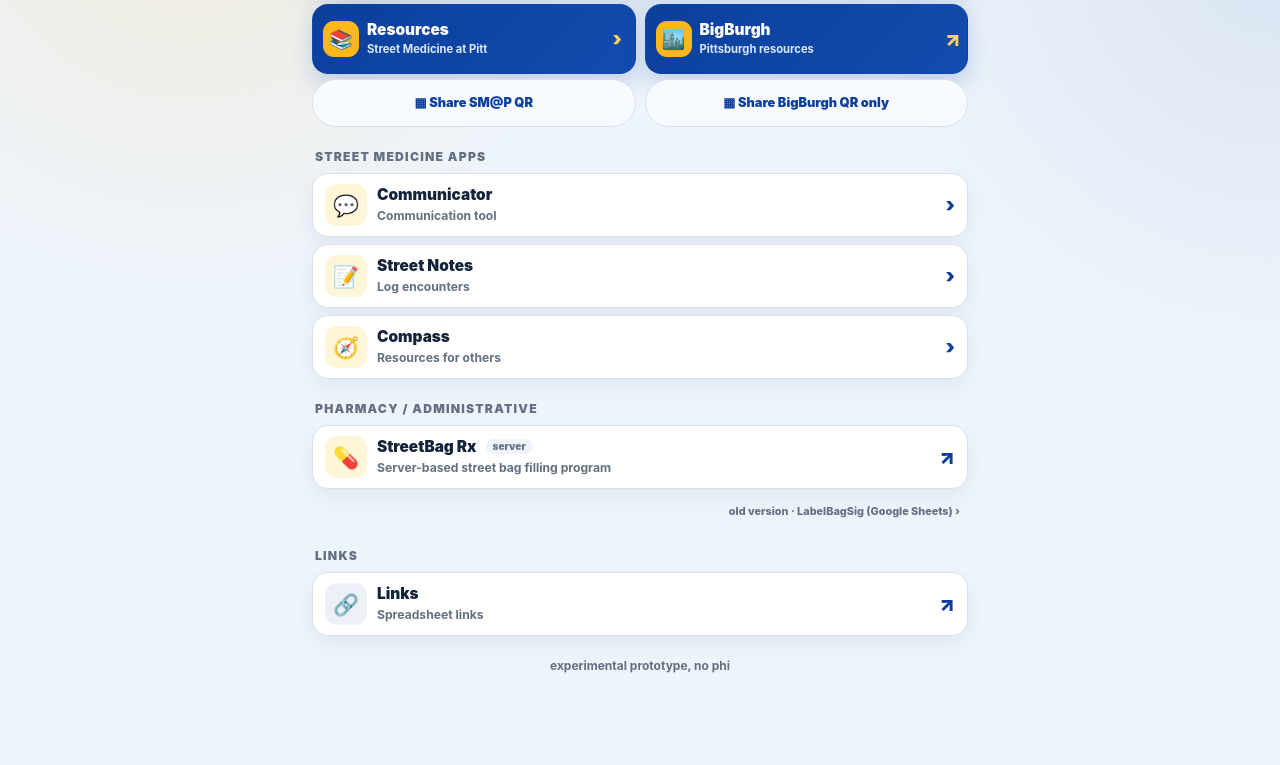
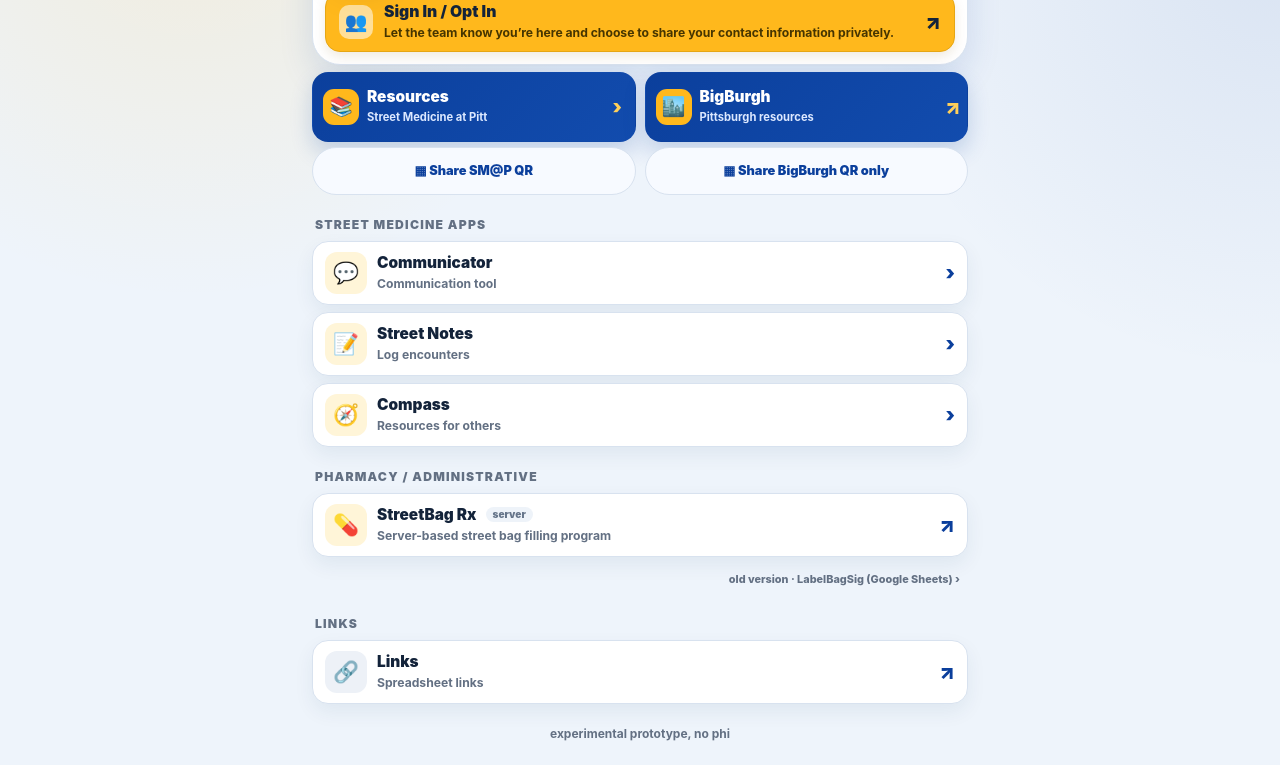
Before and after one commit to DormantOne/streetwise, a plain HTML site: page handbook.html in a window 1280 px wide. Shown: the part 123-888 px from the top of the page. Before the commit the page ends 820 px from the top, so only its background shows below. Drawn offline with nearby package versions, Linux system fonts and the light colour scheme.

Commit message:
Implement contact opt-in feature in handbook
Added a contact opt-in section with a link and styling.

```diff
--- a/handbook.html
+++ b/handbook.html
@@ -320,6 +320,18 @@ h1{margin:3px 0 7px;font-size:clamp(1.7rem,5vw,2.55rem);line-height:1.0;letter-s
   .resourcePair .resourceGroup .icon{width:30px;height:34px}
   .resourceGroup>.bigburghQrBtn{font-size:.68rem}
 }
+
+/* Voluntary contact sharing — full-width header action. */
+.contactOptIn{grid-column:1/-1;display:flex;align-items:center;gap:11px;min-height:58px;margin-top:8px;padding:10px 13px;background:var(--gold);color:var(--ink);border:1px solid #e6a613;border-radius:15px;text-decoration:none;box-shadow:0 5px 12px rgba(132,88,0,.12)}
+.contactOptInIcon{display:grid;place-items:center;flex:0 0 34px;height:34px;border-radius:10px;background:rgba(255,255,255,.55);font-size:1.15rem}
+.contactOptInText{flex:1;min-width:0}
+.contactOptInName{display:block;font-size:.98rem;font-weight:950;line-height:1.15}
+.contactOptInDesc{display:block;margin-top:4px;font-size:.76rem;font-weight:750;line-height:1.3;color:#463500}
+.contactOptInArrow{flex:0 0 auto;font-size:1.25rem;font-weight:950}
+@media (hover:hover){.contactOptIn:hover{background:var(--gold2)}}
+.contactOptIn:active{background:var(--gold2)}
+@media (max-width:620px){.contactOptIn{margin-top:1px;min-height:64px}.contactOptInDesc{font-size:.78rem}}
+
 </style>
 </head>
 <body>
@@ -336,6 +348,11 @@ h1{margin:3px 0 7px;font-size:clamp(1.7rem,5vw,2.55rem);line-height:1.0;letter-s
       <button class="phoneLink" id="phoneBtn" type="button">add to phone</button>
       <button class="shareLink" id="shareBtn" type="button">share / copy link</button>
     </div>
+    <a class="contactOptIn" href="https://optin.shadysidehandbook.info/optin/" target="_blank" rel="noopener noreferrer">
+      <span class="contactOptInIcon" aria-hidden="true">👥</span>
+      <span class="contactOptInText"><span class="contactOptInName">Sign In / Opt In</span><span class="contactOptInDesc">Let the team know you’re here and choose to share your contact information privately.</span></span>
+      <span class="contactOptInArrow" aria-hidden="true">↗</span>
+    </a>
   </section>
 
   <div class="resourcePair">
```
